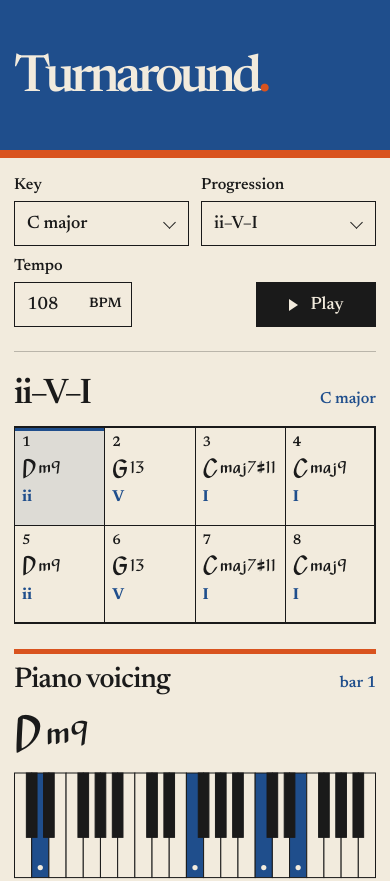
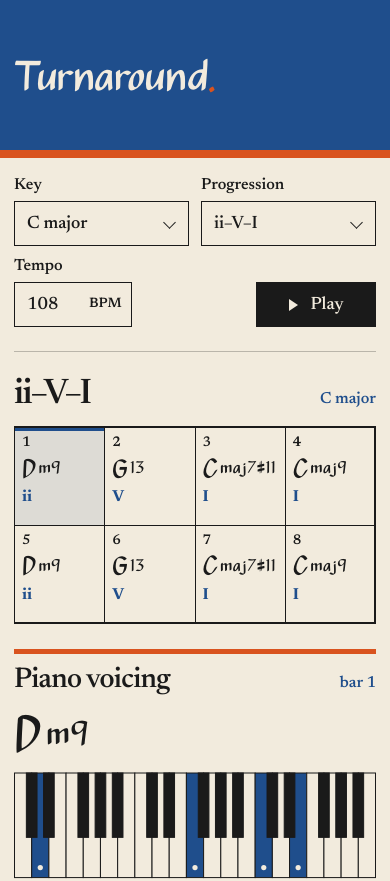
Before and after one commit to ablank333/jazz-chord-analyzer, a plain HTML site: page web/dist/index.html in a window 390 px wide. Shown: the top 881 px of the page. Drawn offline with Linux system fonts and the light colour scheme.

Commit message:
Set the Turnaround title in Petaluma Script

```diff
--- a/web/dist/style.css
+++ b/web/dist/style.css
@@ -26,7 +26,7 @@ body { margin: 0; background: var(--paper); color: var(--ink); font-family: var(
 .masthead { background: var(--blue); color: var(--paper); border-bottom: 8px solid var(--orange); }
 .masthead-inner { min-height: 194px; display: flex; align-items: flex-end; justify-content: space-between; gap: 28px; padding: 35px 0 23px; }
 h1, h2, p { margin: 0; }
-h1 { font: 550 clamp(3.6rem, 8.7vw, 8.25rem)/.82 var(--serif); letter-spacing: -.075em; }
+h1 { font: 400 clamp(3.6rem, 8.7vw, 8.25rem)/1 var(--chord); }
 h1 span { color: var(--orange); }
 .controls { display: flex; align-items: flex-end; flex-wrap: wrap; column-gap: 25px; row-gap: 14px; padding: 30px 0 24px; border-bottom: 1px solid var(--rule); }
 .controls label { display: grid; gap: 8px; font: 550 1rem/1 var(--serif); }
@@ -119,7 +119,7 @@ button:focus-visible, input:focus-visible { outline: 3px solid var(--orange); ou
 @media (max-width: 540px) {
   .frame { width: calc(100% - 28px); }
   .masthead-inner { min-height: 150px; align-items: center; padding-block: 25px 18px; }
-  h1 { max-width: 8ch; font-size: clamp(3.2rem, 11vw, 4.2rem); }
+  h1 { font-size: clamp(2.35rem, 10.5vw, 4.2rem); }
   .controls { gap: 12px; padding-top: 19px; }
   .spread { padding-top: 26px; }
   .measure { min-height: 98px; }
```
